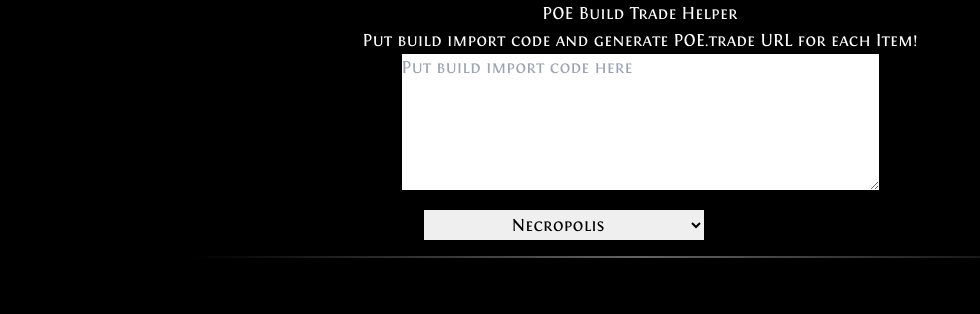
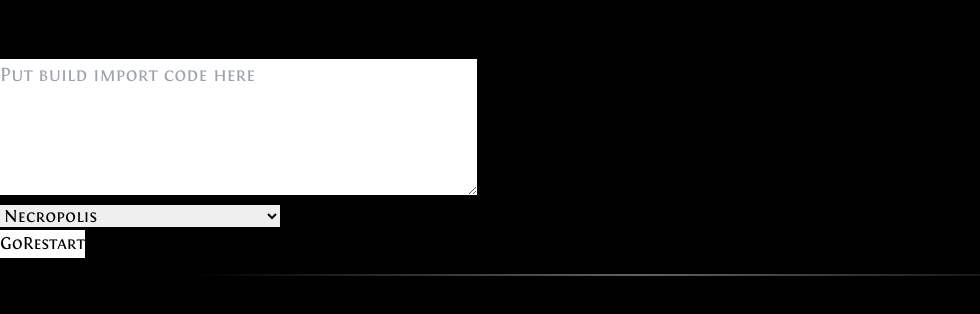
Before and after one commit to BadaboommS/PoeTradeHelper, a React app: page / in a window 1280 px wide. Shown: the top 314 px of the page, without its empty margins (0-980 px from the left). Built offline with nearby package versions, Linux system fonts and the light colour scheme.

Commit message:
changes styled comp to tailwind

```diff
--- a/public/css/main.css
+++ b/public/css/main.css
@@ -27,6 +27,9 @@
 }
 p{
     margin: 0.5em;
+}
+textarea::placeholder{
+    font-size:20px;
 }
 
 /*Item socket*/
--- a/src/App.jsx
+++ b/src/App.jsx
@@ -16,45 +16,6 @@
 let leagueChoice = "Standard";
 
 //styledComponents
-const StyledP = styled.p`
-   color: white;
-   text-align: center;
-`
-const StyledForm = styled.form`
-   display: flex;
-   flex-direction: column;
-   justify-content: center;
-   align-items: center;
-   gap: 20px;
-`
-const StyledSection = styled.section`
-   display: flex;
-   flex-direction: row;
-   flex-wrap: wrap;
-   justify-content: center;
-   align-items: center;
-   gap: 20px;
-`
-const StyledSelect = styled.select`
-   font-family: 'Fontin SmallCaps Regular';
-   height: 30px;
-   text-align: center;
-`
-const StyledButton = styled.button`
-   font-family: 'Fontin SmallCaps Regular';
-   min-width: 50px;
-   height: 30px;
-   text-align: center;
-`
-const StyledDiv = styled.div`
-   display: flex;
-   flex-direction: column;
-   flex-wrap: wrap;
-   align-items: baseline;
-   gap: 10px;
-   margin: 10px 0;
-   color: white;
-`
 const StyledSplit = styled.p`
     margin: 1rem auto;
 `
@@ -133,34 +94,36 @@
          <div>
             <h1 className='text-white text-center'>POE Build Trade Helper</h1>
             <p className='text-white text-center'>Put build import code and generate POE.trade URL for each Item!</p>
-            <StyledForm onSubmit={handleSubmit}>
-               <textarea placeholder="Put build import code here" type="text" name="importCode" rows='5' cols="50" required></textarea>
-               <StyledSection>
-                  <StyledSelect defaultValue="Necropolis" id="leagueSelect">
+            <form className='flex flex-col justify-center items-center gap-2' onSubmit={handleSubmit}>
+               <textarea className="rounded-sm p-2 text-sm" placeholder="Put build import code here" type="text" name="importCode" rows='5' cols="50" required></textarea>
+               <div className='flex flex-col md:flex-row justify-center items-center gap-2'>
+                  <select className='w-50 h-10 text-center' defaultValue="Necropolis" id="leagueSelect">
                      <option value="Necropolis">Necropolis</option>
+                     <option value="Standard">Standard</option>
+                     <option value="Ruthless%20Necropolis">Ruthless Necropolis</option>
+                     <option value="Ruthless">Ruthless</option>
                      <option value="Hardcore%20Necropolis">Hardcore Necropolis</option>
-                     <option value="Ruthless%20Necropolis">Ruthless Necropolis</option>
+                     <option value="Hardcore">Hardcore</option>
                      <option value="HC%20Ruthless%20Necropolis">HardCore Ruthless Necropolis</option>
-                     <option value="Standard">Standard</option>
-                     <option value="Hardcore">Hardcore</option>
-                     <option value="Ruthless">Ruthless</option>
                      <option value="Hardcore%20Ruthless">Hardcore Ruthless</option>
-                  </StyledSelect>
-                  <StyledButton>Go</StyledButton>
-                  <StyledButton onClick={(event) => {event.preventDefault();location.reload()}}>Restart</StyledButton>
-               </StyledSection>
-            </StyledForm>
+                  </select>
+                  <div className='flex flex-row gap-3'>
+                     <button className='text-center min-w-10 p-1 rounded-md'>Go</button>
+                     <button className='text-center min-w-10 p-1 rounded-md' onClick={(event) => {event.preventDefault();location.reload()}}>Restart</button>
+                  </div>
+               </div>
+            </form>
          </div>
          <StyledSplit className={`item_split-normal`}></StyledSplit>
          {loader? <div className="lds-dual-ring"></div> : <></>}
          {inputError? <p className='text-white text-center'>Build code not recognized! Try another Code.</p> : ''}
-         <StyledDiv>
+         <article className='flex flex-col items-center gap-4 m-10 text-white'>
          {!loader && !inputError && buildItemArray[0]?
                <ItemFeed items={buildItemArray} leagueChoice={leagueChoice} />
             :
                <></>
          }
-         </StyledDiv>
+         </article>
       </div>
    )
 };
--- a/src/style.css
+++ b/src/style.css
@@ -1,4 +1,18 @@
 /* src/styles.css */
 @import 'tailwindcss/base';
+
+h1 {
+    @apply text-2xl;
+}
+h2 {
+    @apply text-xl;
+}
+h3 {
+    @apply text-lg;
+}
+button{
+    background-color: white;
+}
+
 @import 'tailwindcss/components';
 @import 'tailwindcss/utilities';
```
Also changed, not shown: public/bundle.js.
